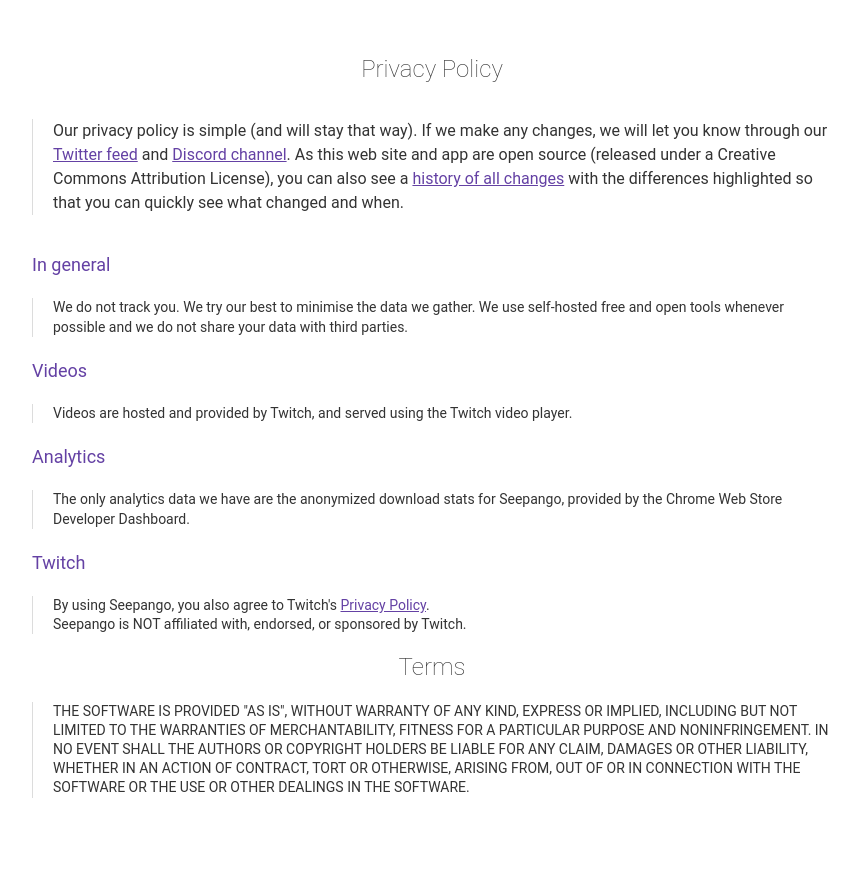
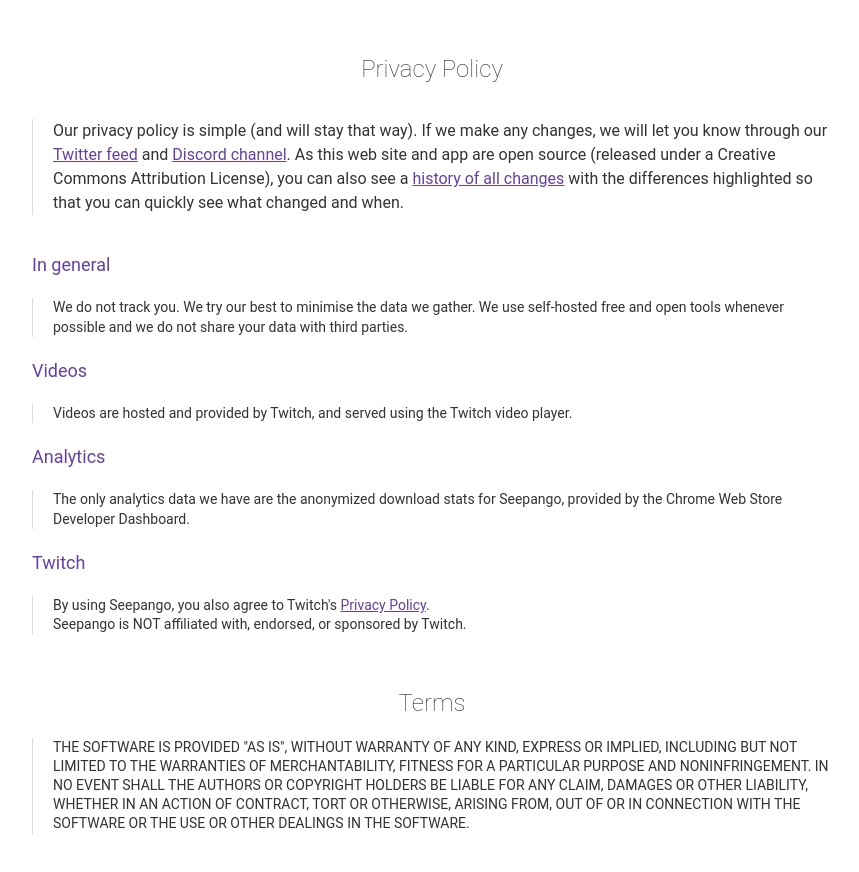
Before and after one commit to maxart/maxart.github.io, a plain HTML site: page privacy.html in a window 1280 px wide. Shown: the whole page, without its empty margins (208-1067 px from the left). Drawn offline with Linux system fonts and the light colour scheme.

Commit message:
Update privacy.html

```diff
--- a/privacy.html
+++ b/privacy.html
@@ -45,6 +45,9 @@
       font-size: 16px;
       line-height: 1.5em;
     }
+    article + header {
+      margin-top: 60px;
+    }
   </style>
 </head>
 <body>
```
